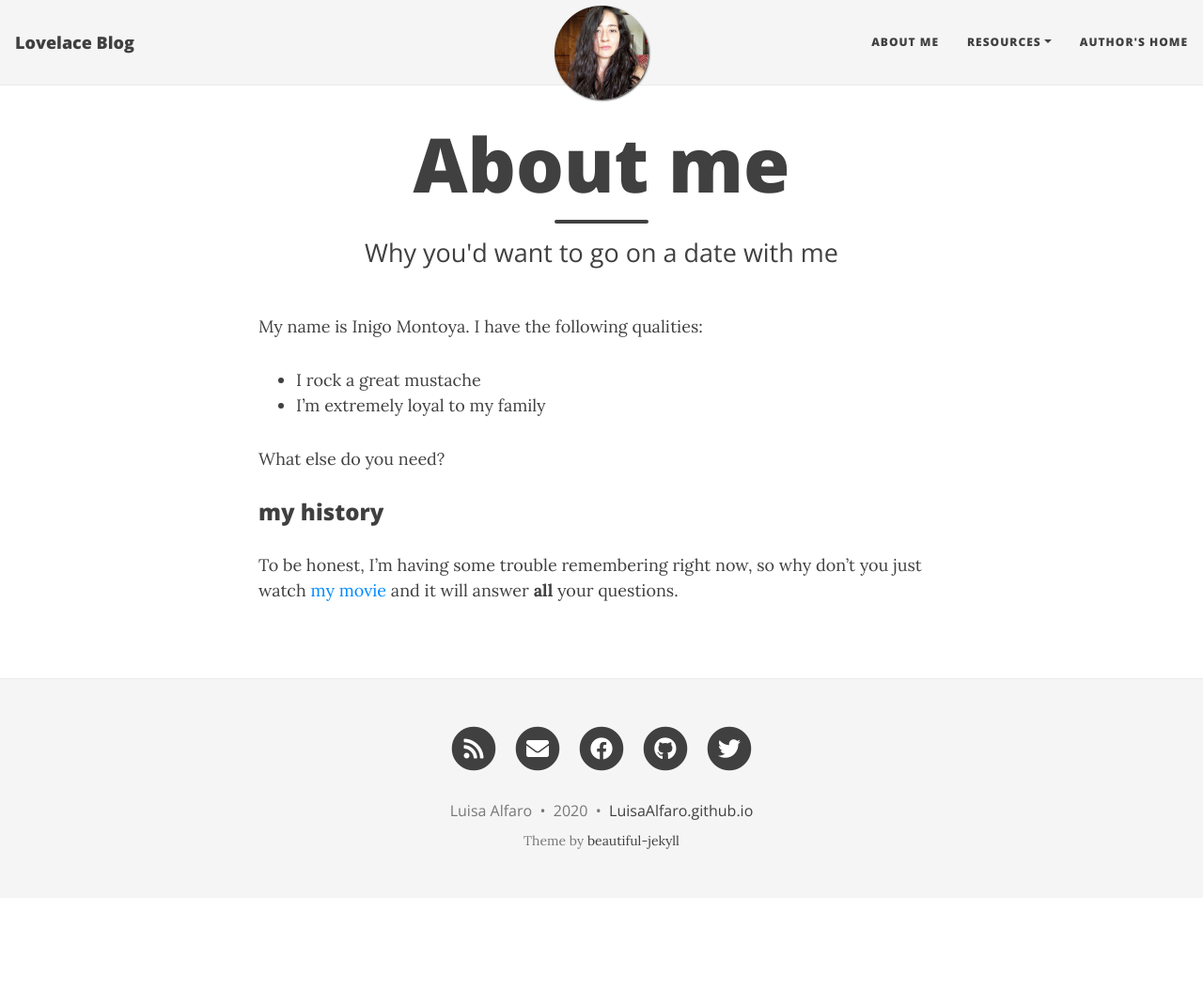
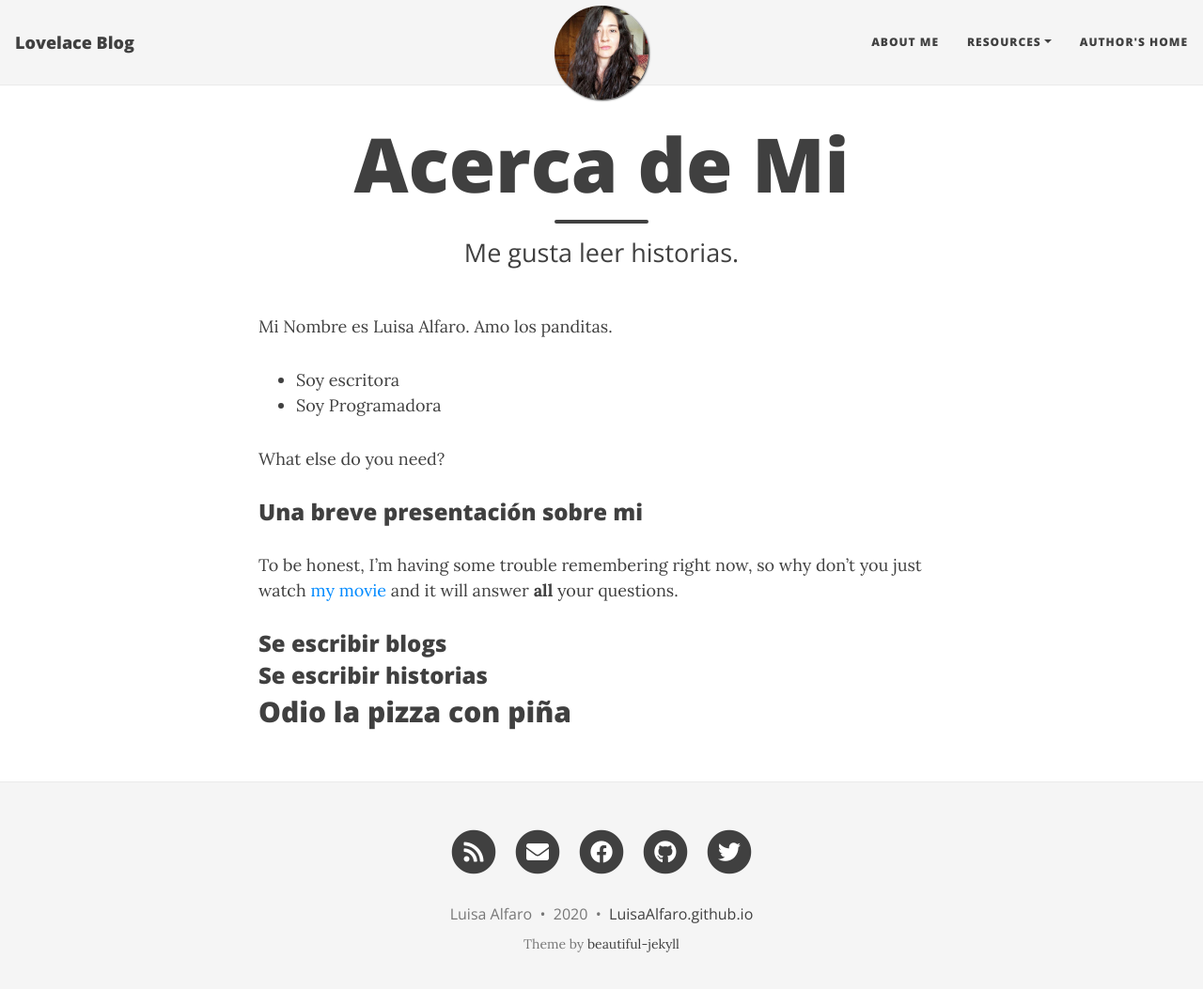
Before and after one commit to LuisaAlfaro/lovelace-blog, a Jekyll site: the page built from aboutme.md, in a window 1280 px wide and 1066 px high. Shown: the top 1053 px of the window at 94% size. Built offline with Jekyll 4.4.1, drawn with Linux system fonts in a browser that asks for light colours; nearby versions of some CDN libraries.

Commit message:
Modified about

```diff
--- a/aboutme.md
+++ b/aboutme.md
@@ -1,16 +1,22 @@
 ---
 layout: page
-title: About me
-subtitle: Why you'd want to go on a date with me
+title: Acerca de Mi
+subtitle: Me gusta leer historias.
 ---
 
-My name is Inigo Montoya. I have the following qualities:
+Mi Nombre es Luisa Alfaro. Amo los panditas.
 
-- I rock a great mustache
-- I'm extremely loyal to my family
+- Soy escritora
+- Soy Programadora
 
 What else do you need?
 
-### my history
+### Una breve presentación sobre mi
 
 To be honest, I'm having some trouble remembering right now, so why don't you just watch [my movie](https://en.wikipedia.org/wiki/The_Princess_Bride_%28film%29) and it will answer **all** your questions.
+
+### Se escribir blogs
+
+### Se escribir historias
+
+## Odio la pizza con piña
```
Also changed, not shown: screenshot.png (deleted).
